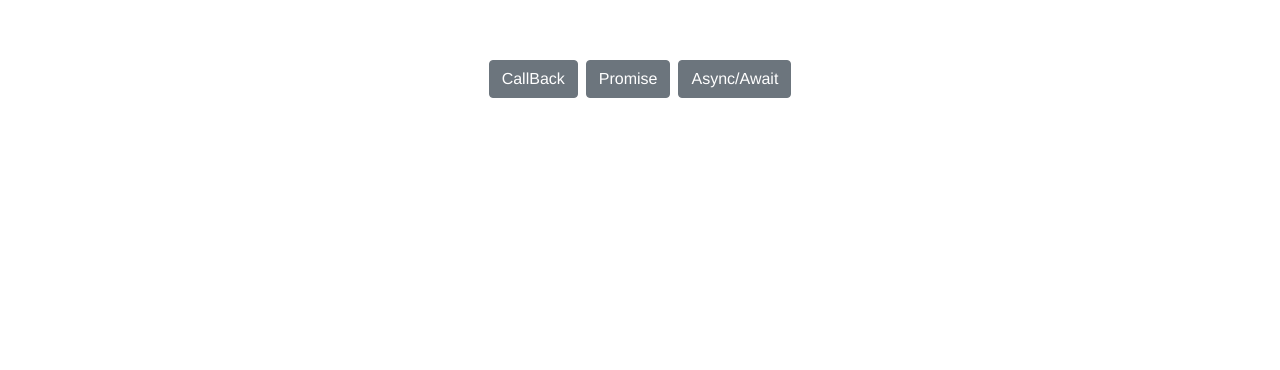
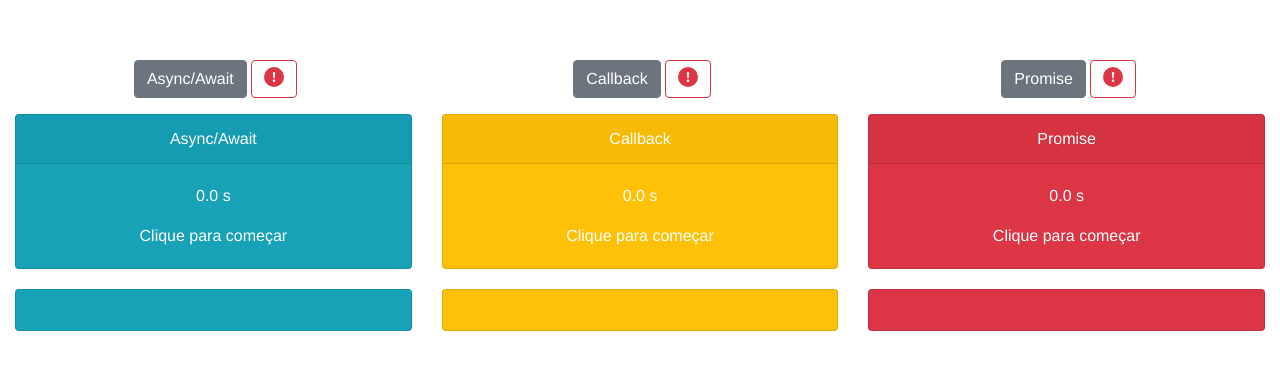
Before and after one commit to thiagosaife/async-js, a Vue app: page / in a window 1280 px wide. Shown: the top 370 px of the page. Built offline with nearby package versions, Linux system fonts and the light colour scheme.

Commit message:
Finalizando para apresentação

```diff
--- a/package.json
+++ b/package.json
@@ -8,6 +8,7 @@
     "lint": "vue-cli-service lint"
   },
   "dependencies": {
+    "axios": "^0.21.0",
     "bootstrap": "^4.5.3",
     "bootstrap-vue": "^2.18.1",
     "core-js": "^3.6.5",
--- a/src/components/HelloWorld.vue
+++ b/src/components/HelloWorld.vue
@@ -1,51 +1,236 @@
 <template>
-  <div>
-    <b-button class="mx-1"
-      @click="callBackContructionApi()">
-      CallBack
-    </b-button>
-    <b-button class="mx-1"
-      @click="promiseContructionApi()">
-      Promise
-    </b-button>
-    <b-button class="mx-1"
-      @click="asyncContructionApi()">
-      Async/Await
-    </b-button>
-  </div>
+  <b-container fluid>
+    <b-row>
+      <b-col
+        v-for="(fn, idx) in functionsList"
+        :key="idx"
+        cols="4">
+        <b-button class="mx-1"
+          @click="fn.fn(idx)">
+          {{ fn.label }}
+        </b-button>
+        <b-button
+          @click="clearList(idx)"
+          variant="outline-danger">
+          <b-icon
+            icon="exclamation-circle-fill"
+            variant="danger" />
+        </b-button>
+      </b-col>
+    </b-row>
+    <b-row>
+      <b-col class="my-3" cols="12">
+        <b-card-group deck>
+          <b-card
+            v-for="(card, idx) in cardsList"
+            :key="idx"
+            :bg-variant="card.bgVariant"
+            text-variant="white"
+            :header="card.header"
+            class="text-center">
+            <b-card-text>
+              {{ `${card.seconds}.${fixedDecimals(card.miliseconds)} s` }}
+            </b-card-text>
+            <b-card-text>
+              {{ card.loading ? card.cardText : card.items.length
+                ? 'All done!' : 'Clique para começar' }}
+            </b-card-text>
+          </b-card>
+        </b-card-group>
+      </b-col>
+    </b-row>
+    <b-row>
+      <b-col class="my-1" cols="12">
+        <b-card-group deck>
+          <b-card
+            v-for="(card, idx) in cardsList"
+            :key="idx"
+            :bg-variant="card.bgVariant"
+            text-variant="white"
+            class="text-center">
+            <div>
+              <b-spinner
+                v-if="card.loading"
+                class="my-3"
+                label="Spinning" />
+            </div>
+            <b-table
+              v-if="card.items.length"
+              striped
+              hover
+              :items="card.items" />
+          </b-card>
+        </b-card-group>
+      </b-col>
+    </b-row>
+  </b-container>
 </template>
 
 <script>
+import { getAllCards } from '@/services/apiCall';
+
+const async = 'Async/Await';
+const callBack = 'Callback';
+const promise = 'Promise';
+
 export default {
   name: 'HelloWorld',
+  created() {
+    this.functionsList.push(
+      { fn: (idx) => this.asyncContructionApi(idx), label: async },
+      { fn: (idx) => this.callBackContructionApi(idx, this.getResults), label: callBack },
+      { fn: (idx) => this.promiseContructionApi(idx), label: promise },
+    );
+  },
+  data() {
+    return {
+      cardsList: [
+        {
+          bgVariant: 'info',
+          cardText: `Carregando informações com ${async}`,
+          header: async,
+          items: [],
+          loading: false,
+          miliseconds: 0,
+          seconds: 0,
+        },
+        {
+          bgVariant: 'warning',
+          cardText: `Carregando informações ${callBack}`,
+          header: callBack,
+          items: [],
+          loading: false,
+          miliseconds: 0,
+          seconds: 0,
+        },
+        {
+          bgVariant: 'danger',
+          cardText: `Carregando informações ${promise}`,
+          header: promise,
+          items: [],
+          loading: false,
+          miliseconds: 0,
+          seconds: 0,
+        },
+      ],
+      functionsList: [],
+    };
+  },
   methods: {
-    asyncContructionApi() {
-      console.log('async');
+    reduceArrayKeys(originalArray, keysToKeep) {
+      return originalArray.map((item) => keysToKeep
+        .reduce((acc, key) => {
+          acc[key] = item[key];
+          return acc;
+        }, {}));
     },
-    callBackContructionApi() {
-      console.log('callback');
+    fixedDecimals(num) {
+      return `${num}`.substring(0, 2);
     },
-    promiseContructionApi() {
-      console.log('promise');
+    clearList(idx) {
+      if (!this.cardsList[idx].items.length) return;
+      this.cardsList[idx].items = [];
+      this.cardsList[idx].seconds = 0;
+      this.cardsList[idx].miliseconds = 0;
+    },
+    async asyncContructionApi(idx) {
+      this.cardsList[idx].loading = true;
+      const secInterval = setInterval(() => {
+        this.cardsList[idx].seconds += 1;
+      }, 1000);
+      const miliInterval = setInterval(() => {
+        this.cardsList[idx].miliseconds += 1;
+      }, 1);
+      try {
+        const allCards = await getAllCards();
+        this.cardsList[idx].loading = false;
+        const keysToKeep = [
+          'artist',
+          'name',
+          'type',
+        ];
+        const reducedCards = this.reduceArrayKeys(allCards, keysToKeep);
+        this.cardsList[idx].items = reducedCards;
+        console.log(async, reducedCards);
+        clearInterval(secInterval);
+        clearInterval(miliInterval);
+      } catch (err) {
+        this.cardsList[idx].loading = false;
+        clearInterval(secInterval);
+        clearInterval(miliInterval);
+      }
+    },
+    callBackContructionApi(idx, cb) {
+      this.cardsList[idx].loading = true;
+      const secInterval = setInterval(() => {
+        this.cardsList[idx].seconds += 1;
+      }, 1000);
+      const miliInterval = setInterval(() => {
+        this.cardsList[idx].miliseconds += 1;
+      }, 1);
+      getAllCards()
+        .then((res) => {
+          this.cardsList[idx].loading = false;
+          clearInterval(secInterval);
+          clearInterval(miliInterval);
+          cb(null, { res, idx });
+        })
+        .catch((err) => {
+          this.cardsList[idx].loading = false;
+          clearInterval(secInterval);
+          clearInterval(miliInterval);
+          cb(err);
+        });
+    },
+    getResults(error, res) {
+      if (error) {
+        console.log(error);
+        return;
+      }
+      const { idx } = res;
+      const allCards = res.res;
+      this.cardsList[idx].loading = false;
+      const keysToKeep = [
+        'artist',
+        'name',
+        'type',
+      ];
+      const reducedCards = this.reduceArrayKeys(allCards, keysToKeep);
+      console.log(callBack, reducedCards);
+      this.cardsList[idx].items = reducedCards;
+    },
+    promiseContructionApi(idx) {
+      this.cardsList[idx].loading = true;
+      const secInterval = setInterval(() => {
+        this.cardsList[idx].seconds += 1;
+      }, 1000);
+      const miliInterval = setInterval(() => {
+        this.cardsList[idx].miliseconds += 1;
+      }, 1);
+      return new Promise((resolve, reject) => {
+        getAllCards()
+          .then((res) => {
+            const allCards = res;
+            this.cardsList[idx].loading = false;
+            const keysToKeep = [
+              'artist',
+              'name',
+              'type',
+            ];
+            const reducedCards = this.reduceArrayKeys(allCards, keysToKeep);
+            console.log(promise, reducedCards);
+            this.cardsList[idx].items = reducedCards;
+            clearInterval(secInterval);
+            clearInterval(miliInterval);
+            resolve(res);
+          })
+          .catch((err) => {
+            clearInterval(secInterval);
+            clearInterval(miliInterval);
+            reject(err);
+          });
+      });
     },
   },
 };
 </script>
-
-<!-- Add "scoped" attribute to limit CSS to this component only -->
-<style scoped lang="scss">
-h3 {
-  margin: 40px 0 0;
-}
-ul {
-  list-style-type: none;
-  padding: 0;
-}
-li {
-  display: inline-block;
-  margin: 0 10px;
-}
-a {
-  color: #42b983;
-}
-</style>
--- a/src/main.js
+++ b/src/main.js
@@ -1,13 +1,15 @@
 import Vue from 'vue';
-import { BootstrapVue } from 'bootstrap-vue';
+import { BootstrapVue, BootstrapVueIcons } from 'bootstrap-vue';
 import App from './App.vue';
 import store from './store';
 
 import 'bootstrap/dist/css/bootstrap.css';
 import 'bootstrap-vue/dist/bootstrap-vue.css';
+import 'bootstrap-vue/dist/bootstrap-vue-icons.min.css';
 
 Vue.config.productionTip = false;
 Vue.use(BootstrapVue);
+Vue.use(BootstrapVueIcons);
 
 new Vue({
   store,
--- /dev/null
+++ b/src/services/apiCall.js
@@ -0,0 +1,15 @@
+import { http } from '@/services/http';
+
+const baseUrl = 'https://api.magicthegathering.io/v1/';
+
+export function getAllCards() {
+  return new Promise((resolve, reject) => {
+    http.get(`${baseUrl}/cards`)
+      .then((res) => {
+        resolve(res.data.cards);
+      })
+      .catch((error) => {
+        reject(error);
+      });
+  });
+}
--- /dev/null
+++ b/src/services/http.js
@@ -0,0 +1,9 @@
+import axios from 'axios';
+
+export const http = {
+  get(url, params) {
+    return axios.get(url, {
+      params,
+    });
+  },
+};
```
Also changed, not shown: .eslintrc.js, 1 other file (tests, documents, lock files or other folders).
